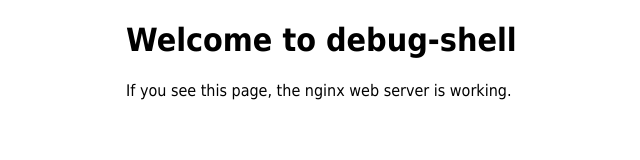
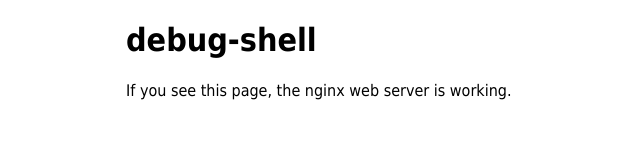
Before and after one commit to kubernetista/debug-shell, a plain HTML site: page docker-build/index.html in a window 1280 px wide. Shown: the whole page, without its empty margins (234-874 px from the left). Drawn offline with Linux system fonts and the light colour scheme.

Commit message:
update index.html

```diff
--- a/docker-build/index.html
+++ b/docker-build/index.html
@@ -9,7 +9,7 @@ font-family: Tahoma, Verdana, Arial, sans-serif; }
     </style>
   </head>
   <body>
-<h1>Welcome to debug-shell</h1>
+    <h1>debug-shell</h1>
     <p>If you see this page, the nginx web server is working.</p>
   </body>
 </html>
```
Also changed, not shown: 1 other file. Lines whose indentation alone changed are shown as unchanged.
